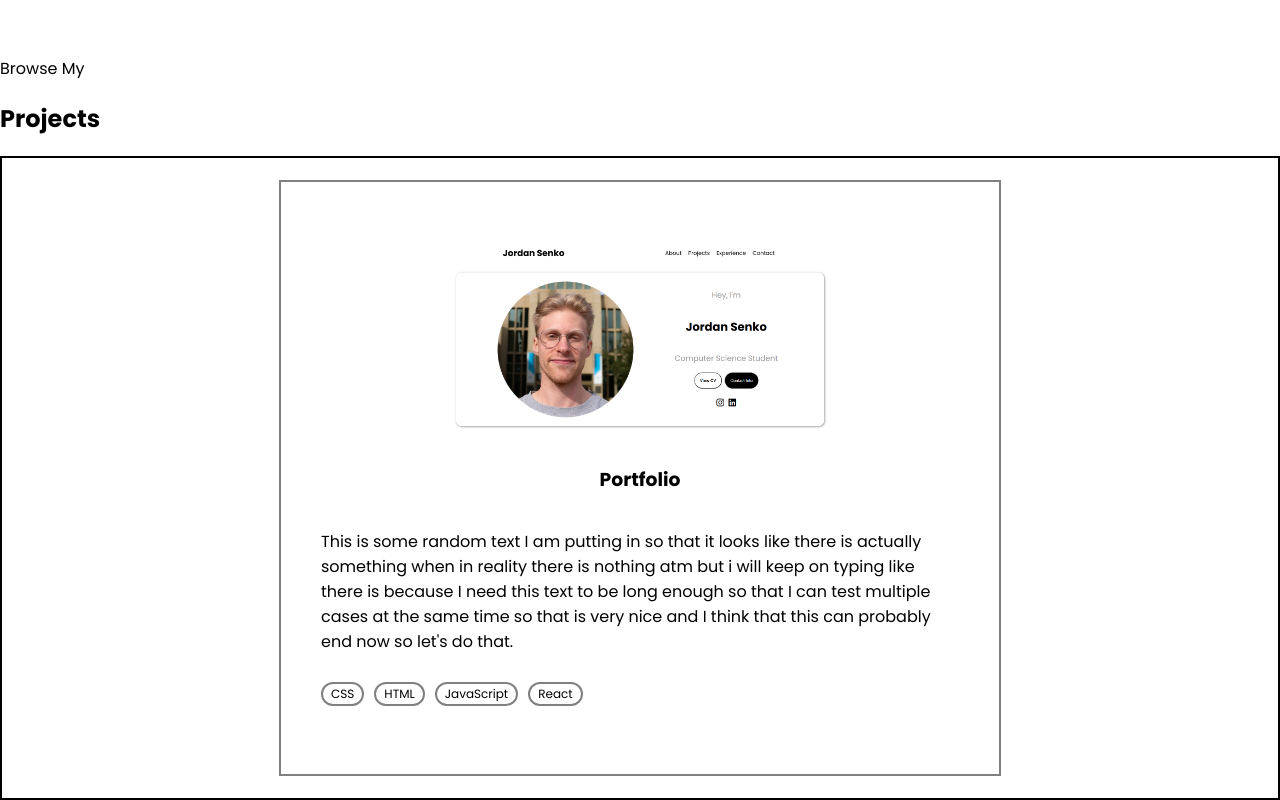
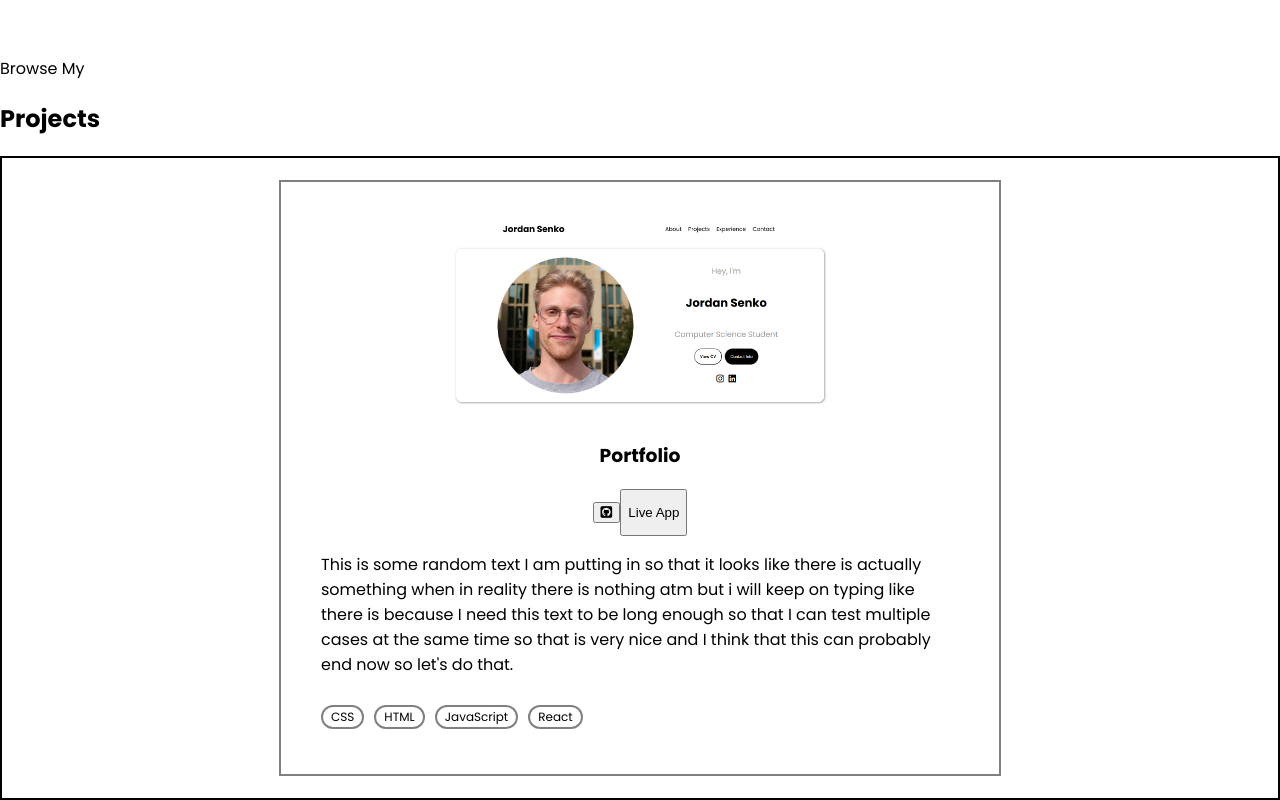
Before and after one commit to JSenk347/portfolio-fe, a React (Vite) app: page / in a window 1280 px wide. Shown: the part 2592-3392 px from the top of the page. Built offline with nearby package versions, Linux system fonts and the light colour scheme.

Commit message:
working on the buttons and conditional rendering

```diff
--- a/src/components/projects/project-card/ProjectCard.jsx
+++ b/src/components/projects/project-card/ProjectCard.jsx
@@ -1,21 +1,39 @@
 import styles from "./ProjectCard.module.css";
 
 const ProjectCard = (props) => {
+    const isLive = Boolean(props.liveURL);
+    console.log(isLive);
     const imgPath = `/portfolio-fe/public/project-imgs/${props.image}`;
-    console.log(imgPath);
+    const ghURL = `https://github.com/JSenk347/${props.ghRepo}`;
 
-    return(
+
+    return (
         <div className={styles.cardContainer}>
             <div className={styles.imgContainer}>
-                <img src={imgPath} alt={props.projectName} title={props.projectName}/>
+                <img src={imgPath} alt={props.projectName} title={props.projectName} />
             </div>
             <h3>{props.projectName}</h3>
+            <div className={`${styles.buttonContainer} ${isLive ? "Live" : "notLive"}`}>
+                <a href={ghURL} target="_blank">
+                    <button className={styles.ghButton}>
+                        <i class="fa-brands fa-square-github"></i>
+                    </button>
+                </a>
+                {isLive && (
+                    <a href={props.liveURL} target="_blank">
+                        <button className={styles.liveButton}>
+                            <span/>
+                            <p>Live App</p>
+                        </button>
+                    </a>
+                )}
+            </div>
             <div className={styles.descContainer}>
                 <p>{props.description}</p>
             </div>
             <div className={styles.skillsContainer}>
                 {props.skills.map((skill, index) => {
-                    return(
+                    return (
                         <p>{skill}</p>
                     );
                 })}
--- a/src/components/projects/project-carousel/ProjectCarousel.jsx
+++ b/src/components/projects/project-carousel/ProjectCarousel.jsx
@@ -26,6 +26,7 @@ const ProjectCarousel = ({projects}) => {
                                 projectName={project["project-name"]}
                                 image={project.image}
                                 ghRepo={project["gh-repo"]}
+                                liveURL={project["live-url"]}
                                 skills={project.skills}
                                 description={project.description}
                             />
--- a/src/data/projects.json
+++ b/src/data/projects.json
@@ -3,6 +3,7 @@
         "project-name": "Portfolio",
         "image": "site.png",
         "gh-repo": "portfolio-fe",
+        "live-url": "https://portfolio-fe-liart.vercel.app/",
         "skills": [
             "CSS", "HTML","JavaScript","React"
         ],
@@ -12,6 +13,7 @@
         "project-name": "Neural Net",
         "image": "nnet.png",
         "gh-repo": "portfolio-fe",
+        "live-url": "",
         "skills": [
             "Back Propogation", "Forward Propogation"
         ],
```
